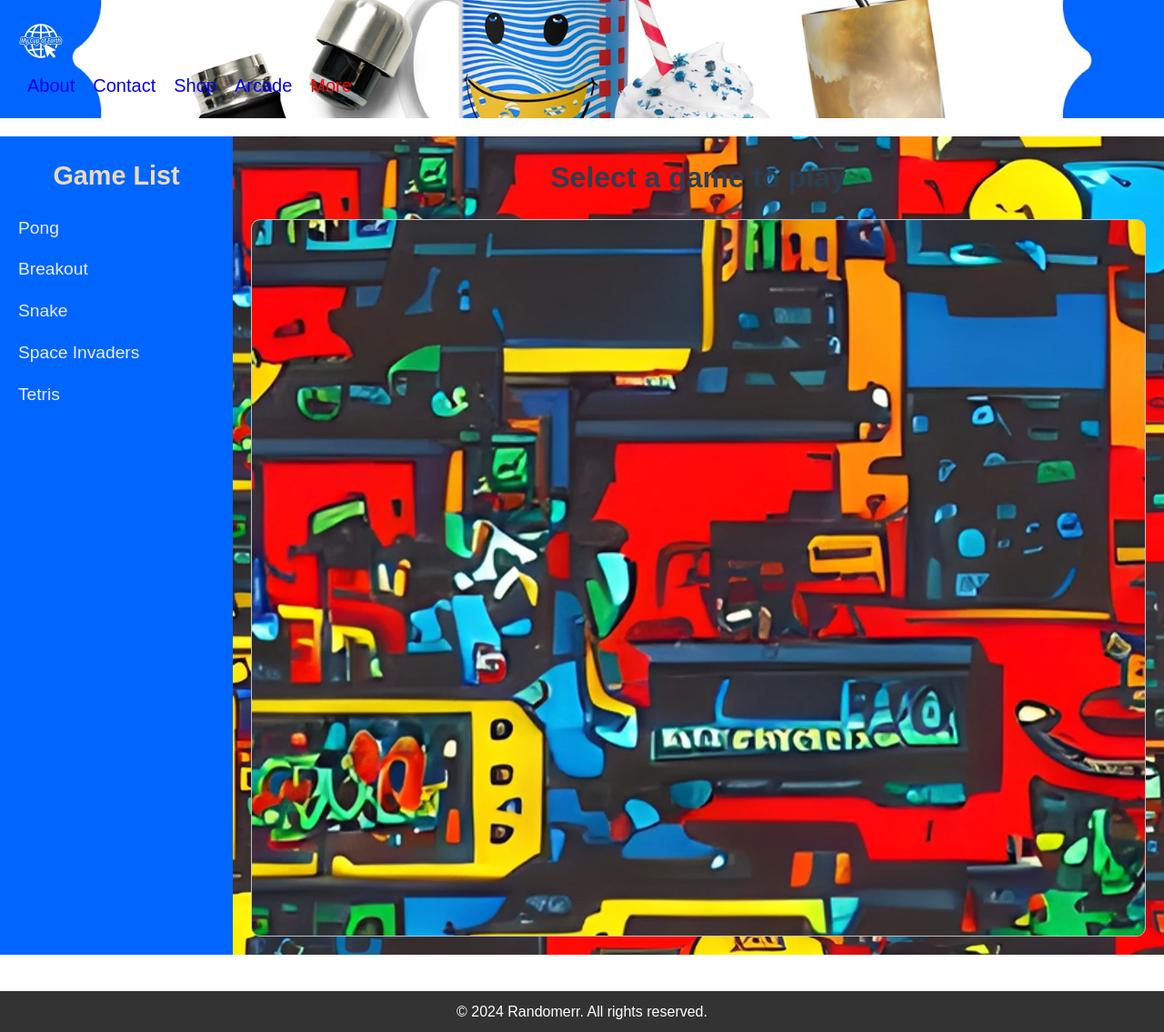
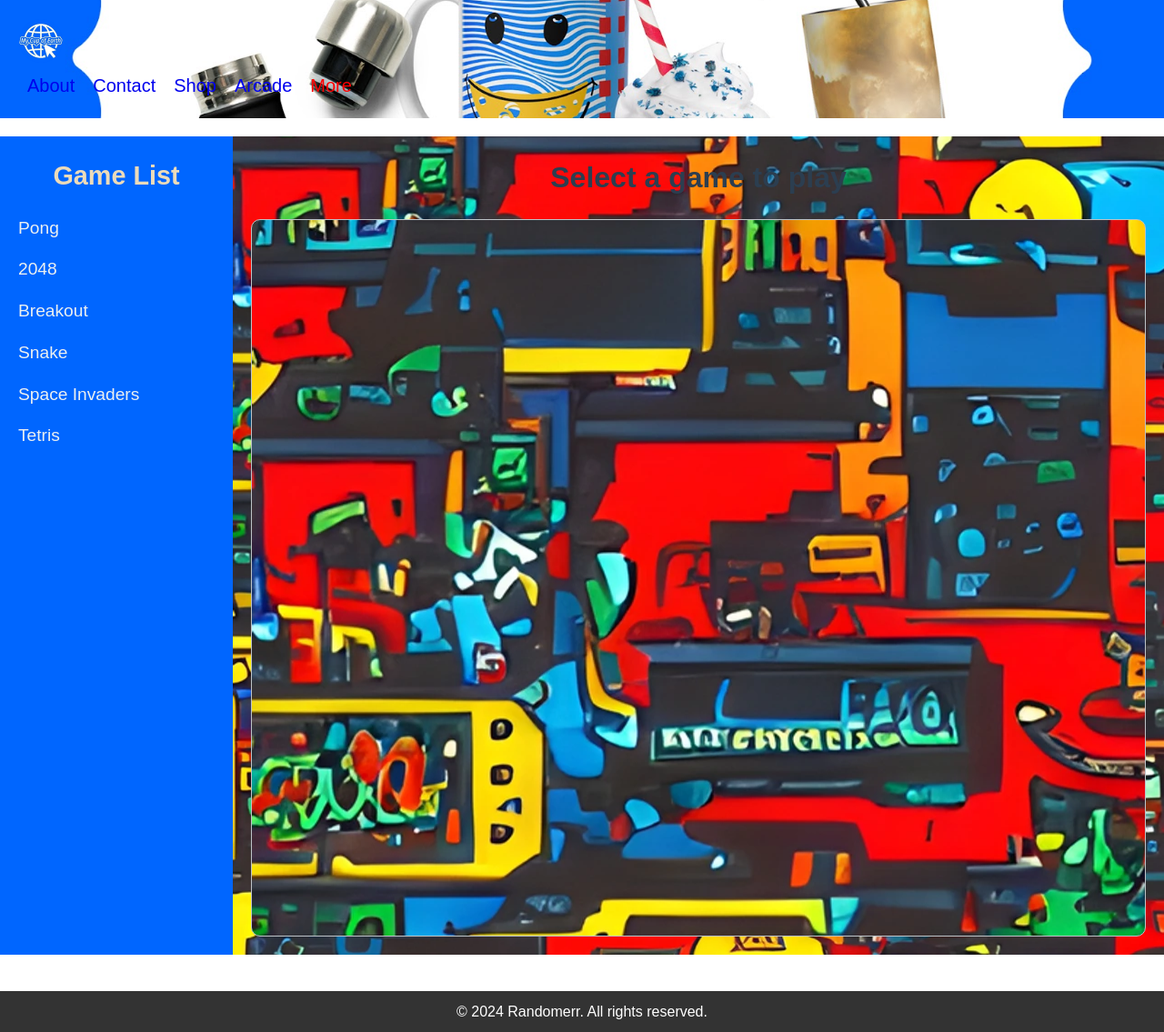
Before and after one commit to m-cochran/Randomerr, a Jekyll site: the page built from arcade.md, in a window 1280 px wide. Shown: the whole page at 91% size. Built offline with Jekyll 4.4.1, drawn with Linux system fonts in a browser that asks for light colours.

Commit message:
Update arcade.md

```diff
--- a/arcade.md
+++ b/arcade.md
@@ -12,6 +12,7 @@
     <h2>Game List</h2>
     <ul id="gameList">
       <li><a href="#" data-game="pong">Pong</a></li>
+      <li><a href="#" data-game="2048">2048</a></li>
       <li><a href="#" data-game="breakout">Breakout</a></li>
       <li><a href="#" data-game="snake">Snake</a></li>
       <li><a href="#" data-game="space-invaders">Space Invaders</a></li>
```
